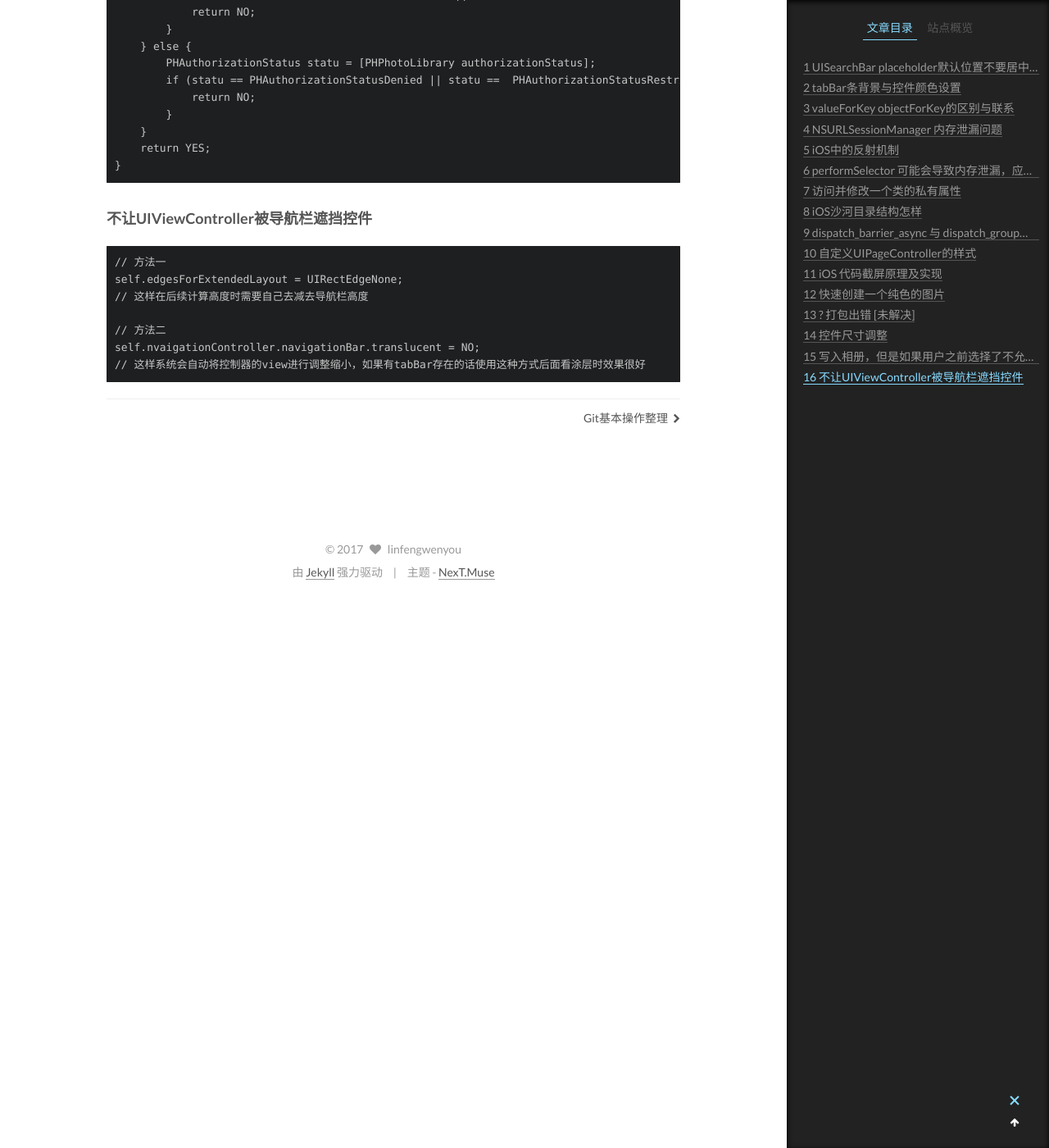
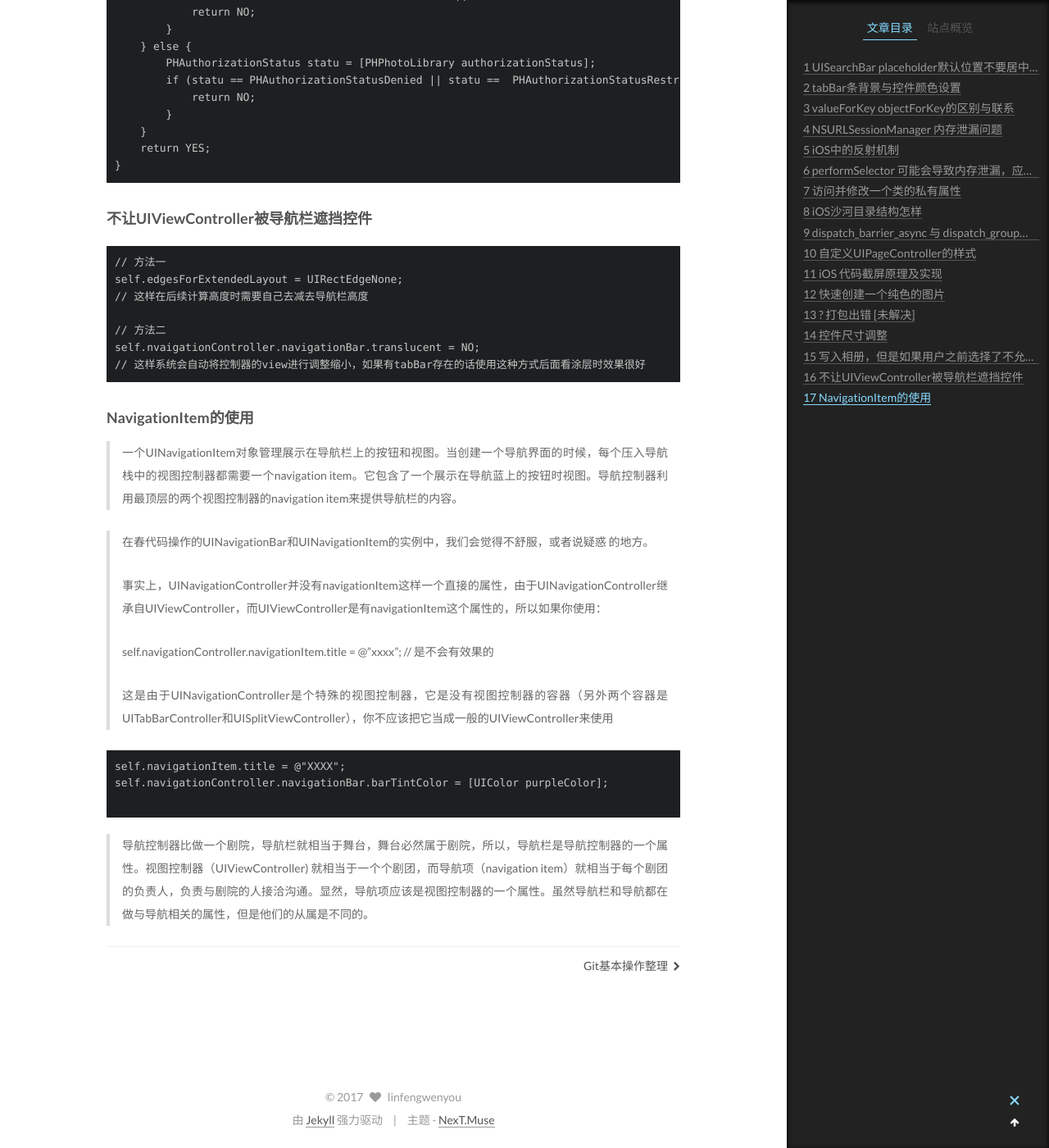
Before and after one commit to linfengwenyou/linfengwenyou.github.io, a Jekyll site: the page built from _posts/2017-11-05-iOS开发小技巧集锦.md, in a window 1280 px wide and 1400 px high, scrolled down 10083 px. Shown: the whole window at 82% size. Built offline with Jekyll 4.4.1, drawn with Linux system fonts in a browser that asks for light colours.

Commit message:
添加小技巧navigation item

````diff
--- a/_posts/2017-11-05-iOS开发小技巧集锦.md
+++ b/_posts/2017-11-05-iOS开发小技巧集锦.md
@@ -491,3 +491,35 @@ self.edgesForExtendedLayout = UIRectEdgeNone;
 self.nvaigationController.navigationBar.translucent = NO;
 // 这样系统会自动将控制器的view进行调整缩小，如果有tabBar存在的话使用这种方式后面看涂层时效果很好
 ```
+
+
+
+### NavigationItem的使用
+
+> 一个UINavigationItem对象管理展示在导航栏上的按钮和视图。当创建一个导航界面的时候，每个压入导航栈中的视图控制器都需要一个navigation item。它包含了一个展示在导航蓝上的按钮时视图。导航控制器利用最顶层的两个视图控制器的navigation item来提供导航栏的内容。
+
+
+
+> 在春代码操作的UINavigationBar和UINavigationItem的实例中，我们会觉得不舒服，或者说疑惑 的地方。
+>
+> 事实上，UINavigationController并没有navigationItem这样一个直接的属性，由于UINavigationController继承自UIViewController，而UIViewController是有navigationItem这个属性的，所以如果你使用：
+>
+> self.navigationController.navigationItem.title = @"xxxx"; // 是不会有效果的
+>
+> 这是由于UINavigationController是个特殊的视图控制器，它是没有视图控制器的容器（另外两个容器是UITabBarController和UISplitViewController），你不应该把它当成一般的UIViewController来使用
+
+
+
+
+
+```
+self.navigationItem.title = @"XXXX";
+self.navigationController.navigationBar.barTintColor = [UIColor purpleColor];
+
+```
+
+
+
+> 导航控制器比做一个剧院，导航栏就相当于舞台，舞台必然属于剧院，所以，导航栏是导航控制器的一个属性。视图控制器（UIViewController) 就相当于一个个剧团，而导航项（navigation item）就相当于每个剧团的负责人，负责与剧院的人接洽沟通。显然，导航项应该是视图控制器的一个属性。虽然导航栏和导航都在做与导航相关的属性，但是他们的从属是不同的。
+>
+>
````
